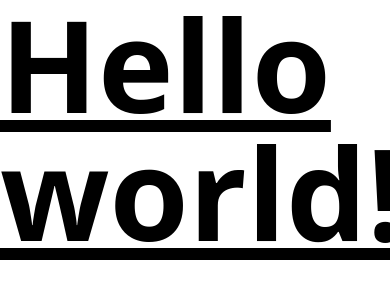
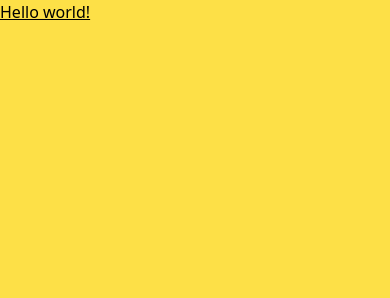
Before and after one commit to craftsmandigital/tailwindtest, a website: page src/index.html in a window 390 px wide. Drawn offline with nearby package versions, Linux system fonts and the light colour scheme; files that its build step writes are made by us from their sources.

Commit message:
Testing wievport breakpoints

```diff
--- a/src/index.html
+++ b/src/index.html
@@ -7,8 +7,8 @@
   <link href="../dist/output.css" rel="stylesheet">
 </head>
 
-<body>
-  <h1 class="text-9xl font-bold underline">
+<body class="bg-yellow-300">
+  <h1 class="md:text-5xl sm:text-2xl lg:text-7xl  xl:text-9xl underline">
     Hello world!
   </h1>
 </body>
```
